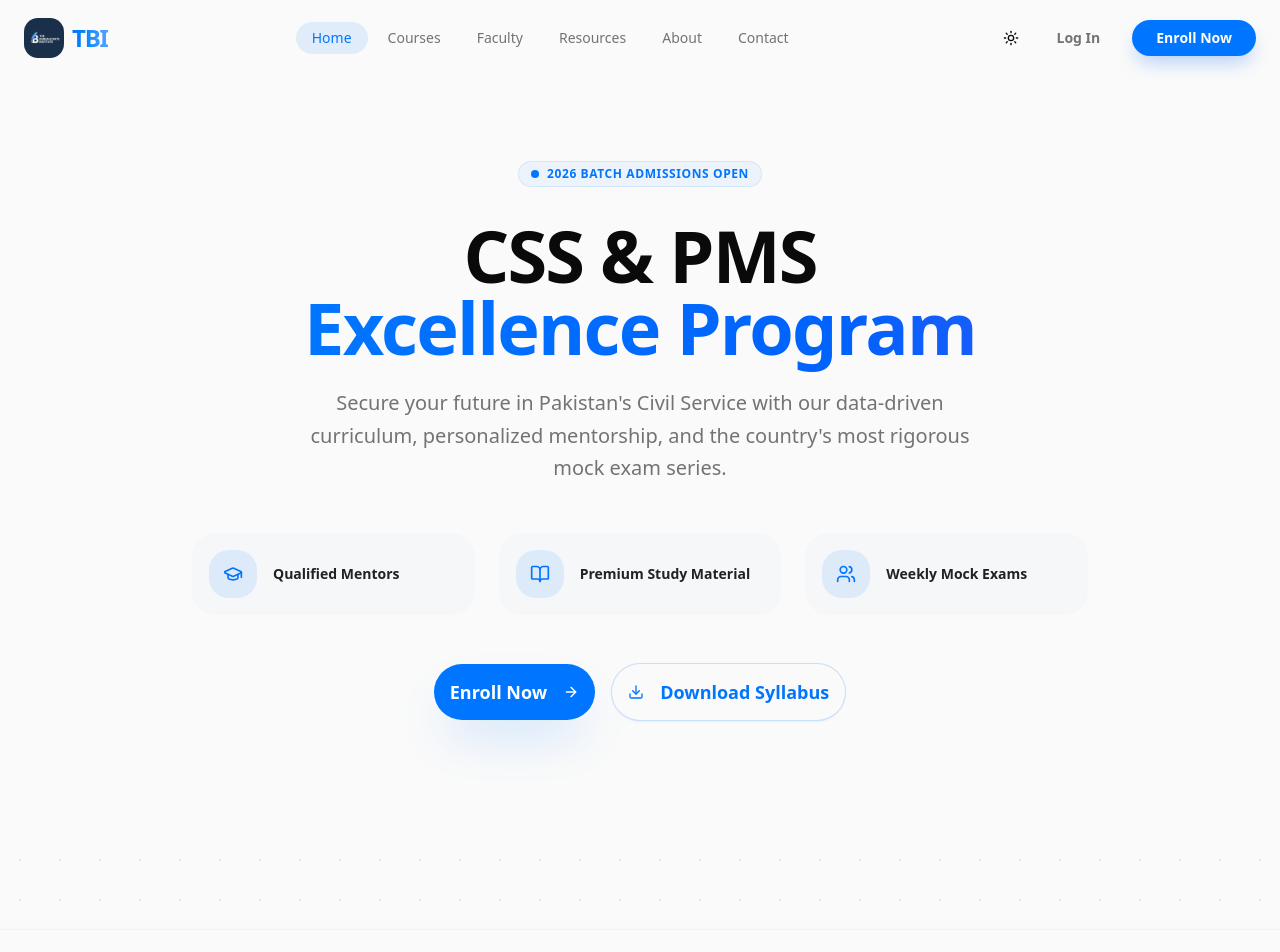
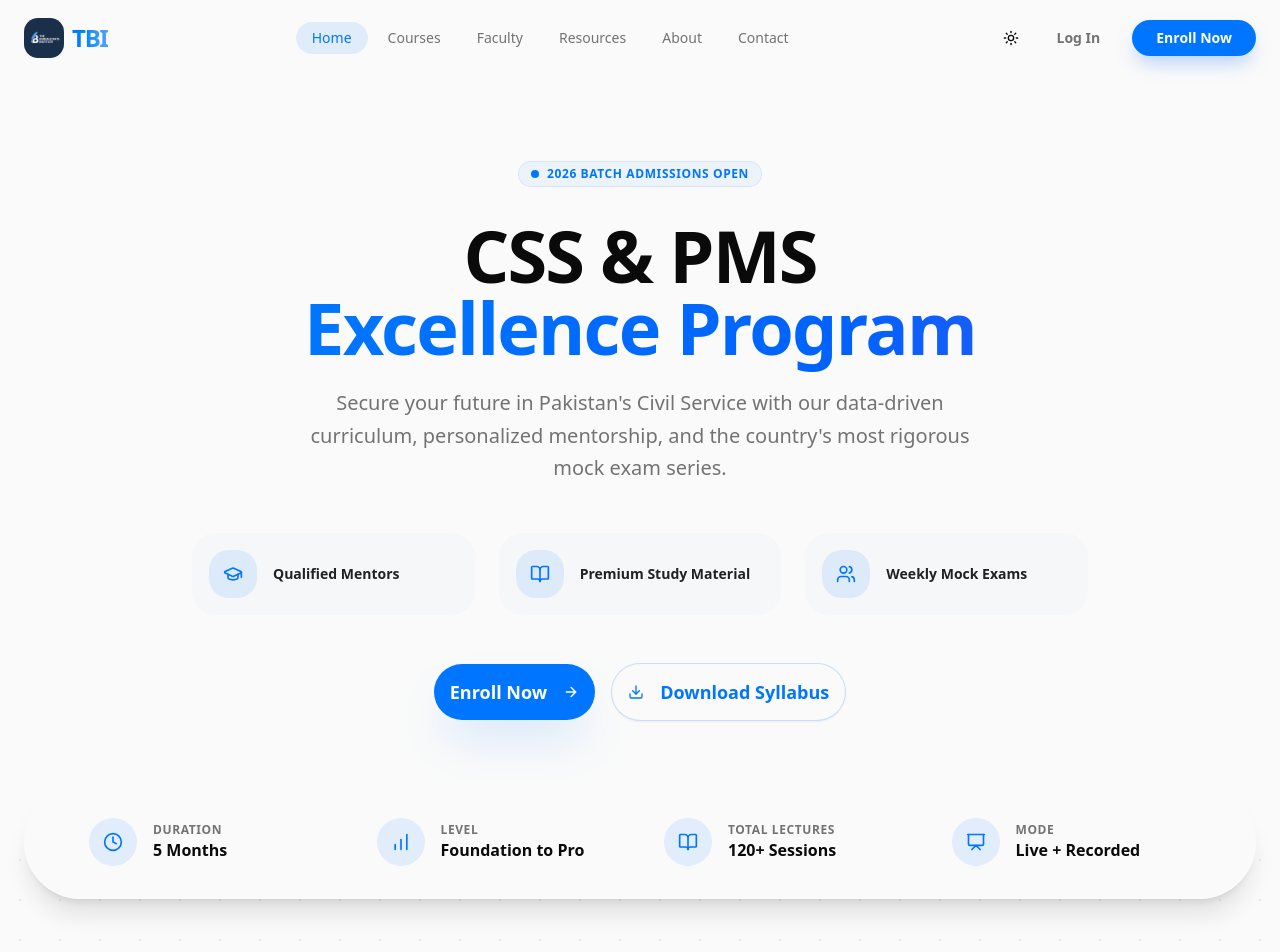
Before and after one commit to furqanistic/tbi, a React (Vite) app in the folder client/: page /courses in a window 1280 px wide. Shown: the top 952 px of the page. Built offline with nearby package versions, Linux system fonts and the light colour scheme.

Commit message:
add courseStats section

```diff
--- /dev/null
+++ b/client/src/components/courses/CourseStats.jsx
@@ -0,0 +1,63 @@
+import { motion } from "motion/react";
+import { Clock, BarChart, BookOpen, Presentation } from "lucide-react";
+
+const CourseStats = () => {
+  const stats = [
+    {
+      label: "Duration",
+      value: "5 Months",
+      icon: <Clock className="h-5 w-5 text-primary" />,
+    },
+    {
+      label: "Level",
+      value: "Foundation to Pro",
+      icon: <BarChart className="h-5 w-5 text-primary" />,
+    },
+    {
+      label: "Total Lectures",
+      value: "120+ Sessions",
+      icon: <BookOpen className="h-5 w-5 text-primary" />,
+    },
+    {
+      label: "Mode",
+      value: "Live + Recorded",
+      icon: <Presentation className="h-5 w-5 text-primary" />,
+    },
+  ];
+
+  return (
+    <div className="container mx-auto px-6 -mt-12 md:-mt-16 relative z-20">
+      <motion.div
+        initial={{ opacity: 0, y: 20 }}
+        whileInView={{ opacity: 1, y: 0 }}
+        viewport={{ once: true }}
+        transition={{ duration: 0.6, delay: 0.2 }}
+        className="glass rounded-3xl md:rounded-full py-6 px-8 md:py-8 md:px-12 flex flex-col md:flex-row items-center justify-between gap-8 md:gap-4 border border-white/20 dark:border-white/10 shadow-2xl"
+      >
+        {stats.map((stat, index) => (
+          <div
+            key={index}
+            className="flex items-center md:flex-1 gap-4 w-full md:w-auto px-4 group"
+          >
+            <div className="flex h-12 w-12 shrink-0 items-center justify-center rounded-2xl bg-primary/10 group-hover:bg-primary/20 transition-colors">
+              {stat.icon}
+            </div>
+            <div className="flex flex-col">
+              <span className="text-xs font-semibold text-muted-foreground uppercase tracking-wider">
+                {stat.label}
+              </span>
+              <span className="text-sm md:text-base font-bold text-foreground">
+                {stat.value}
+              </span>
+            </div>
+            {index !== stats.length - 1 && (
+              <div className="hidden md:block h-10 w-px bg-border/50 ml-auto" />
+            )}
+          </div>
+        ))}
+      </motion.div>
+    </div>
+  );
+};
+
+export default CourseStats;
--- a/client/src/pages/Courses.jsx
+++ b/client/src/pages/Courses.jsx
@@ -1,10 +1,12 @@
 import React from "react";
 import CourseHero from "@/components/courses/CourseHero";
+import CourseStats from "@/components/courses/CourseStats";
 
 function Courses() {
   return (
-    <main>
+    <main className="pb-20">
       <CourseHero />
+      <CourseStats />
     </main>
   );
 }
```
